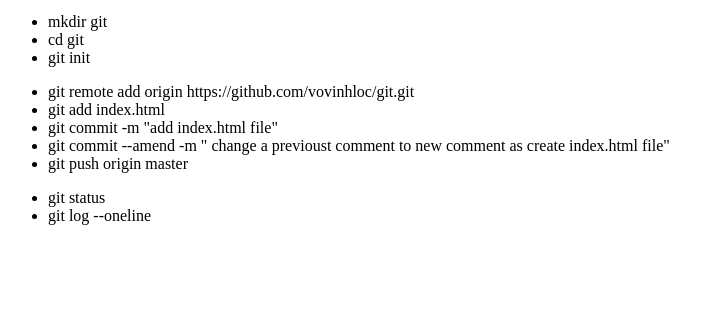
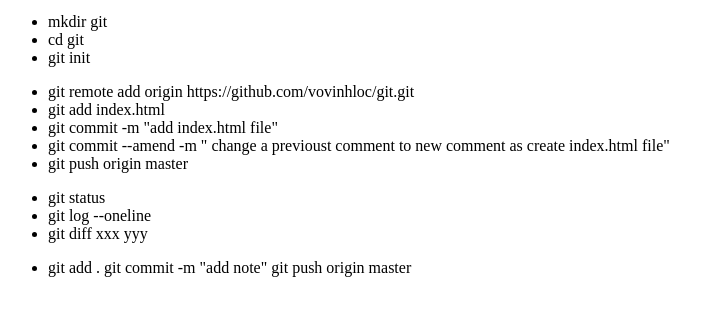
Before and after one commit to vovinhloc/git, a plain HTML site: page index.html in a window 1280 px wide. Shown: the part 137-452 px from the top of the page, without its empty margins (0-724 px from the left). Drawn offline with Linux system fonts and the light colour scheme.

Commit message:
add note2

```diff
--- a/index.html
+++ b/index.html
@@ -30,6 +30,12 @@
     <ul>
         <li>git status</li>
         <li>git log --oneline</li>
+        <li>git diff xxx yyy</li>
+    </ul>
+    <ul>
+        <li>git add .
+            git commit -m "add note"
+            git push origin master</li>
     </ul>
 </body>
 </html>
```
